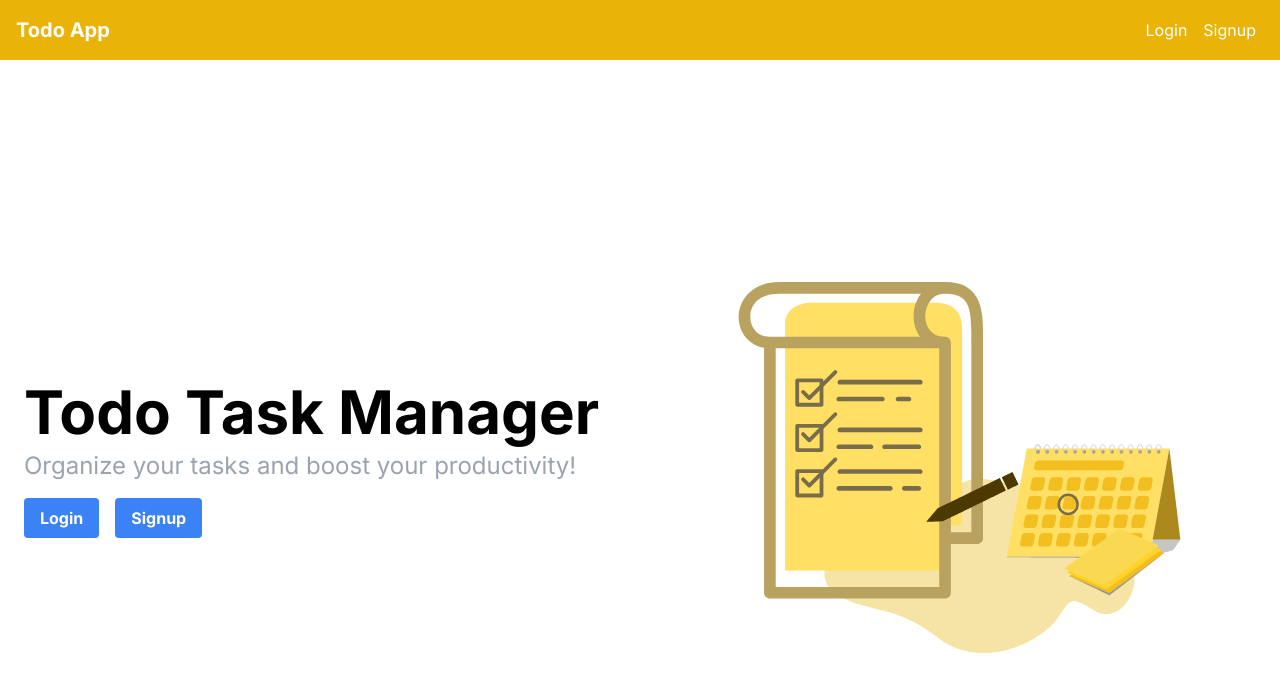
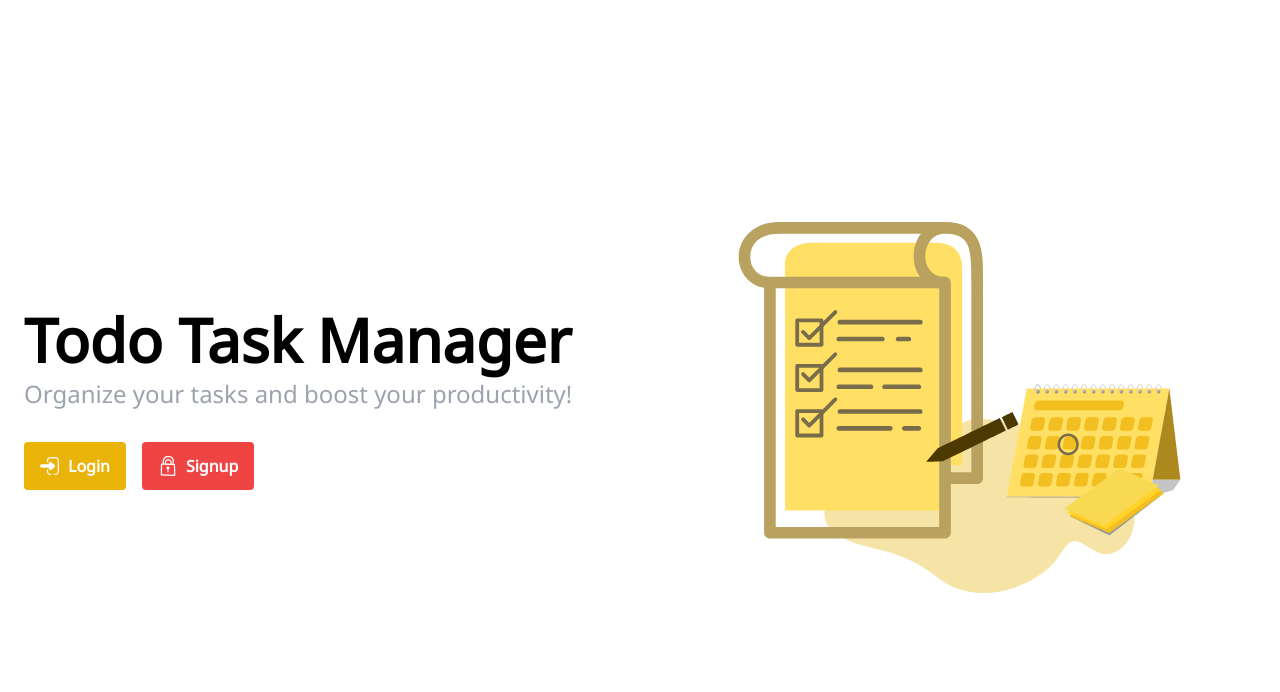
Before and after one commit to Umar-Waseem/next-todo-app, a Next.js app: page / in a window 1280 px wide. Shown: the top 692 px of the page. Built offline with nearby package versions, Linux system fonts and the light colour scheme.

Commit message:
expired token check and ui updates

```diff
--- a/app/home/page.jsx
+++ b/app/home/page.jsx
@@ -46,7 +46,15 @@ export default function Home() {
                 if (response.ok) {
                     const data = await response.json();
                     setTodos(data);
-                } else {
+                }
+                else if (response.status === 401) {
+                    localStorage.removeItem('token');
+                    window.location.href = '/login';
+                    toast.error('Session expired. Login Again.', {
+                        duration: 4000,
+                    })
+                }
+                else {
                     console.error('Unable to fetch todos');
                 }
             } catch (error) {
@@ -104,7 +112,7 @@ export default function Home() {
             }
         } catch (error) {
             console.error('Error adding todo:', error);
-            toast.error('Task couldnt be added due to an error!', {
+            toast.error('Task couldnt be added due to an unexpected error!', {
                 duration: 4000,
             })
         }
@@ -161,6 +169,9 @@ export default function Home() {
                 setEditingDescription('');
             }
         } catch (error) {
+            toast.error('Task couldnt be updated due to an unexpected error!', {
+                duration: 4000,
+            })
             console.error('Error updating todo:', error);
         }
         finally {
@@ -193,7 +204,7 @@ export default function Home() {
             }
         } catch (error) {
             console.error('Error deleting todo:', error);
-            toast.error('Task couldnt be delete due to an error!', {
+            toast.error('Task couldnt be delete due to an unexpected error!', {
                 duration: 4000,
             })
         }
@@ -203,7 +214,9 @@ export default function Home() {
 
     return (
         <section className={loading ? "flex flex-col justify-center items-center min-h-screen" : ""}>
+
             {loading && <Loader />}
+
             {!loading && <nav className="bg-yellow-500 p-4">
                 <div className="container mx-auto flex justify-between items-center">
                     <Link href="/" className="text-white text-xl font-bold">Todo App</Link>
@@ -213,12 +226,8 @@ export default function Home() {
                 </div>
             </nav>}
 
-
-
-
-
             {!loading && (
-                <div className="flex flex-col p-8">
+                <div className="flex flex-col p-8 noto">
                     <div className="mb-4 flex flex-col">
                         <h1 className="text-4xl font-bold mb-4">Your Tasks</h1>
                         <div className="flex flex-row">
--- a/app/layout.tsx
+++ b/app/layout.tsx
@@ -1,9 +1,10 @@
+/* eslint-disable react/no-unescaped-entities */
 import type { Metadata } from 'next'
-import { Inter } from 'next/font/google'
+import { Noto_Sans } from 'next/font/google'
 import './globals.css'
 import { Toaster } from "react-hot-toast";
 
-const inter = Inter({ subsets: ['latin'] })
+const inter = Noto_Sans({ weight:"400", subsets: ['latin'] })
 
 export const metadata: Metadata = {
   title: 'Todo List App',
@@ -17,10 +18,13 @@ export default function RootLayout({
 }) {
   return (
     <html lang="en">
+      <head>
+
+      </head>
       <body className={inter.className}>
-      <Toaster position="top-center" />
+        <Toaster position="top-center" />
         {children}
-        </body>
+      </body>
     </html>
   )
 }
--- a/app/login/page.tsx
+++ b/app/login/page.tsx
@@ -5,6 +5,8 @@ import { useState } from 'react';
 import Loader from '../components/Loader';
 
 import { toast } from 'react-hot-toast';
+
+import "../globals.css";
 
 const Login = () => {
     const [email, setEmail] = useState('');
@@ -90,6 +92,7 @@ const Login = () => {
                                     Your email
                                 </label>
                                 <input
+                                disabled={loading}
                                     type="email"
                                     name="email"
                                     id="email"
@@ -105,6 +108,7 @@ const Login = () => {
                                     Password
                                 </label>
                                 <input
+                                disabled={loading}
                                     type="password"
                                     name="password"
                                     id="password"
@@ -127,7 +131,7 @@ const Login = () => {
                                 </button>
                                 <p className="text-sm font-light text-gray-500 dark:text-gray-400">
                                     Dont have an account yet?
-                                    <Link href="/register" className="font-medium text-primary-600 hover:underline dark:text-primary-500">
+                                    <Link href="/register" className="text-red-400 ml-2 font-medium text-primary-600 hover:underline dark:text-primary-500">
                                         Sign up
                                     </Link>
                                 </p>
--- a/app/page.tsx
+++ b/app/page.tsx
@@ -2,6 +2,7 @@
 
 // Import necessary modules
 import Link from "next/link";
+import Image from "next/image";
 import Lottie from "lottie-web";
 import { useEffect, useRef } from "react";
 
@@ -35,17 +36,16 @@ export default function Home() {
   }, []);
 
   return (
-    <div>
-      {/* Navigation Bar */}
-      <nav className="bg-yellow-500 p-4">
+    <section>
+      {/* <nav className="bg-yellow-500 p-4">
         <div className="container mx-auto flex justify-between items-center">
-            <Link href="/" className="text-white text-xl font-bold">Todo App</Link>
+            <Link href="/" className="text-white text-xl font-black hover:text-red-500">Todo App</Link>
           <div>
-              <Link href="/login" className="text-white mx-2">Login</Link>
-              <Link href="/register" className="text-white mx-2">Signup</Link>
+              <Link href="/login" className="text-white mx-2 hover:text-red-500">Login</Link>
+              <Link href="/register" className="text-white mx-2 hover:text-red-500">Signup</Link>
           </div>
         </div>
-      </nav>
+      </nav> */}
 
       {/* Main Content */}
       <main className="flex min-h-screen items-center justify-center lg:flex-row flex-col">
@@ -56,17 +56,19 @@ export default function Home() {
           <p className="text-gray-400 lg:text-2xl">
             Organize your tasks and boost your productivity!
           </p>
-          <div className="flex gap-4 mt-4 justify-center lg:justify-start">
+          <div className="flex gap-4 mt-8 justify-center lg:justify-start">
             <Link
               href={"/login"}
-              className="bg-blue-500 hover:bg-blue-700 text-white font-bold py-2 px-4 rounded"
+              className="bg-yellow-500 hover:bg-yellow-600 text-white font-bold py-3 px-4 rounded flex flex-row justify-center items-center"
             >
+            <Image src="/login.svg" width={20} height={20} alt={"login-icon"} className="mr-2"/>
               Login
             </Link>
             <Link
               href={"/register"}
-              className="bg-blue-500 hover:bg-blue-700 text-white font-bold py-2 px-4 rounded"
+              className="bg-red-500 hover:bg-red-600 text-white font-bold py-3 px-4 rounded flex flex-row justify-center items-center"
             >
+              <Image src="/signup.svg" width={20} height={20} alt={"signup-icon"} className="mr-2"/>
               Signup
             </Link>
           </div>
@@ -76,6 +78,6 @@ export default function Home() {
           className="lg:w-1/2 w-96 lg:order-2 order-1 my-4"
         ></div>
       </main>
-    </div>
+    </section>
   );
 }
--- a/tailwind.config.ts
+++ b/tailwind.config.ts
@@ -7,6 +7,9 @@ const config: Config = {
     './app/**/*.{js,ts,jsx,tsx,mdx}',
   ],
   theme: {
+    fontFamily: {
+      'Noto Sans': ['Noto Sans', 'sans-serif'],
+    },
     extend: {
       backgroundImage: {
         'gradient-radial': 'radial-gradient(var(--tw-gradient-stops))',
```
Also changed, not shown: app/globals.css (line endings or trailing spaces), public/login.svg (added), public/signup.svg (added).
